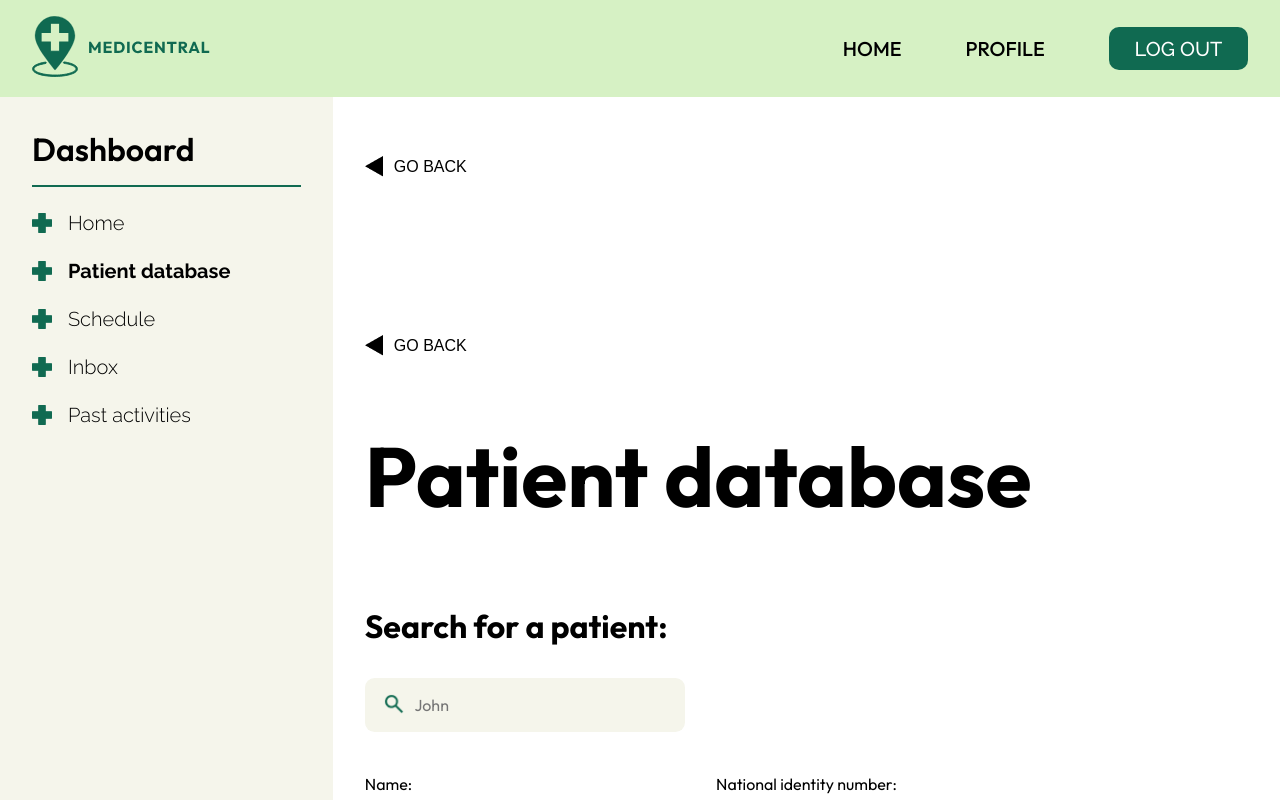
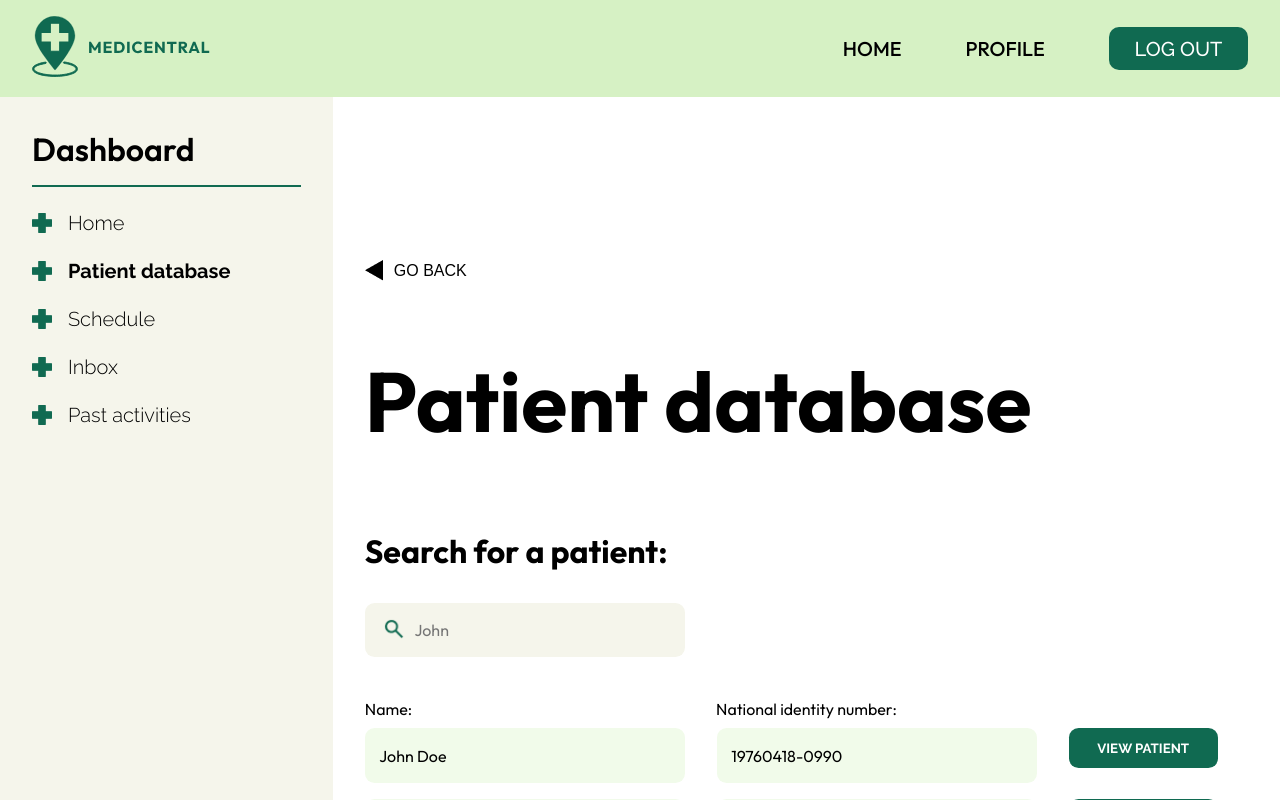
Before and after one commit to prinsergioprin/medicentral-app, a React (Create React App) app: page /patient-database in a window 1280 px wide. Shown: the top 800 px of the page. Built offline with nearby package versions, Linux system fonts and the light colour scheme.

Commit message:
Unused components cleanup

```diff
--- a/src/App.jsx
+++ b/src/App.jsx
@@ -2,12 +2,10 @@ import "./App.css";
 import { useEffect } from "react";
 import { BrowserRouter as Router, Routes, Route, useLocation } from "react-router";
 import Navbar from "./Components/Navbar/Navbar";
-import BankidLogin from "./Components/BankidLogin/BankidLogin";
 import LogInSection from "./Components/LogInSection/LogInSection";
 import MethodPage from "./Components/MethodPage/MethodPage";
 import Footer from "./Components/Footer/Footer";
 import HowToLogIn from "./Components/HowToLogIn/HowToLogIn";
-import PatientSearch from "./Components/PatientSearch/PatientSearch";
 import PatientWidgets from "./Components/PatientWidgets/PatientWidgets";
 import HomePageLayout from "./Components/HomePageLayoutComponent/HomePageLayout";
 import PastActivitiesLayout from "./Components/PastActivitiesLayout/PastActivitiesLayout";
--- a/src/Components/PatientDatabaseLayout/PatientDatabaseLayout.jsx
+++ b/src/Components/PatientDatabaseLayout/PatientDatabaseLayout.jsx
@@ -1,14 +1,12 @@
 import React from "react";
 import DashboardComponent from "../DashboardComponent/DashboardComponent";
 import PatientSearch from "../PatientSearch/PatientSearch";
-import GoBackButton from "../GoBackButton/GoBackButton";
 
 const PatientDatabaseLayout = () => {
   return (
     <>
       <DashboardComponent />
       <div className="right-side">
-        <GoBackButton />
         <PatientSearch />
       </div>
     </>
```
